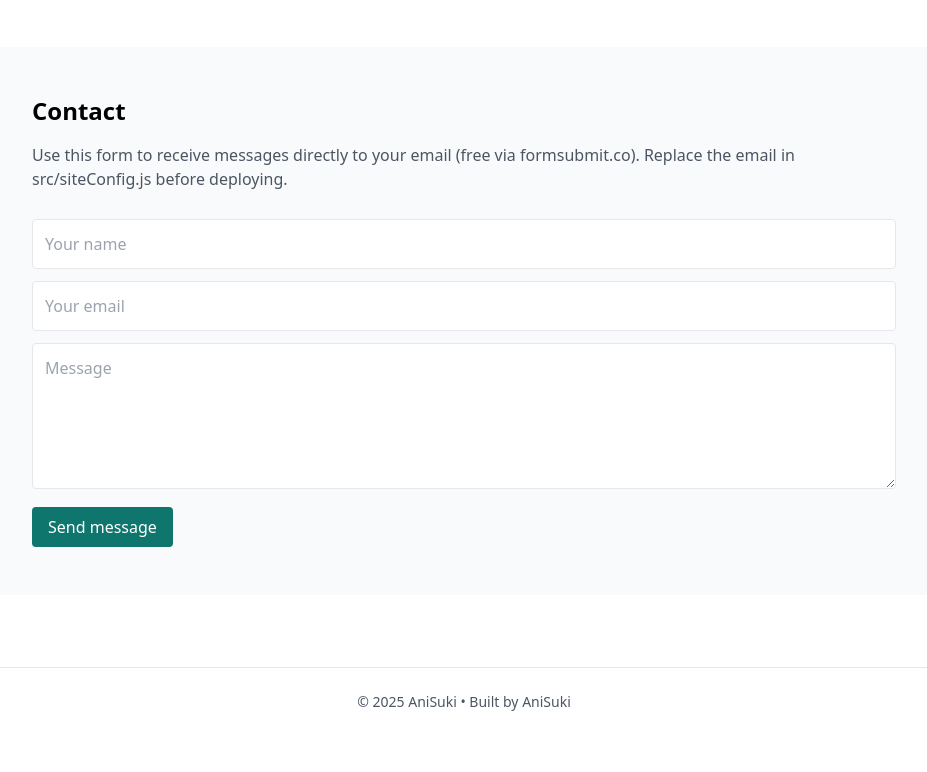
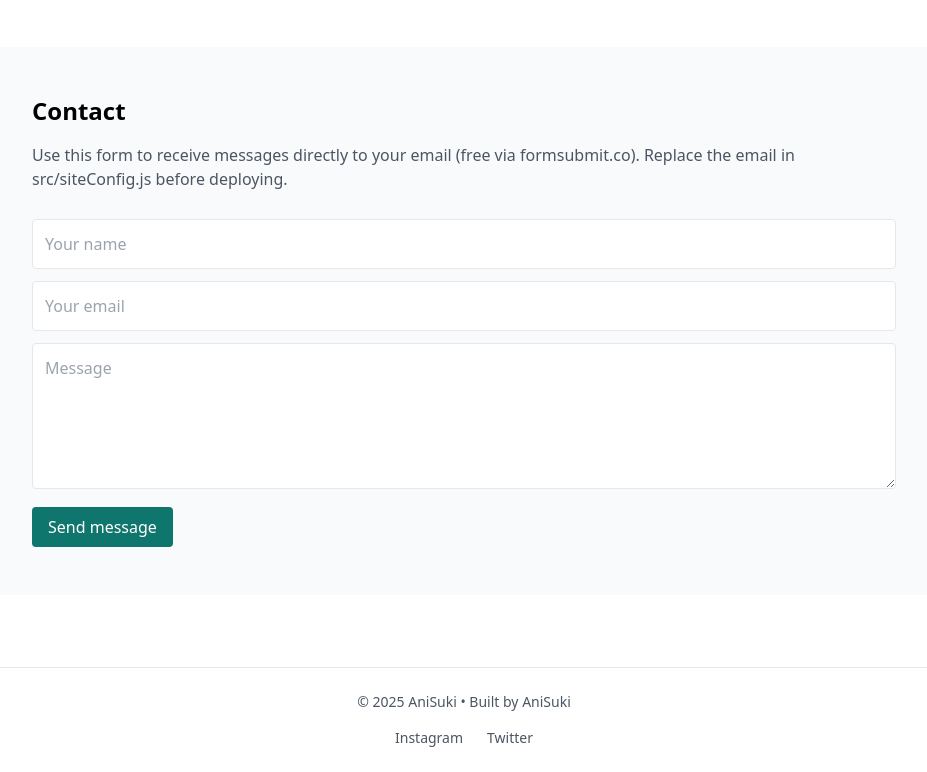
Before and after one commit to therishabhjangir/anisuki-site, a React (Vite) app: page / in a window 1280 px wide. Shown: the part 1031-1803 px from the top of the page, without its empty margins (176-1103 px from the left). Before the commit the page ends 1767 px from the top, so only its background shows below. Built offline with nearby package versions, Linux system fonts and the light colour scheme.

Commit message:
Enhance Footer with social media links
Added social media links to the footer component.

```diff
--- a/src/components/Footer.jsx
+++ b/src/components/Footer.jsx
@@ -5,7 +5,30 @@ export default function Footer() {
   return (
     <footer className="py-6 mt-12 border-t">
       <div className="max-w-4xl mx-auto px-4 text-center text-sm text-gray-600">
+
         © {new Date().getFullYear()} {SITE.name} • Built by {SITE.name}
+
+        {/* Social Links */}
+        <div className="flex justify-center space-x-6 mt-4">
+          <a
+            href="https://instagram.com/anisukidotin"
+            target="_blank"
+            rel="noopener noreferrer"
+            className="text-gray-600 hover:text-pink-500"
+          >
+            Instagram
+          </a>
+
+          <a
+            href="https://twitter.com/anisukidotin"
+            target="_blank"
+            rel="noopener noreferrer"
+            className="text-gray-600 hover:text-blue-500"
+          >
+            Twitter
+          </a>
+        </div>
+
       </div>
     </footer>
   )
```
